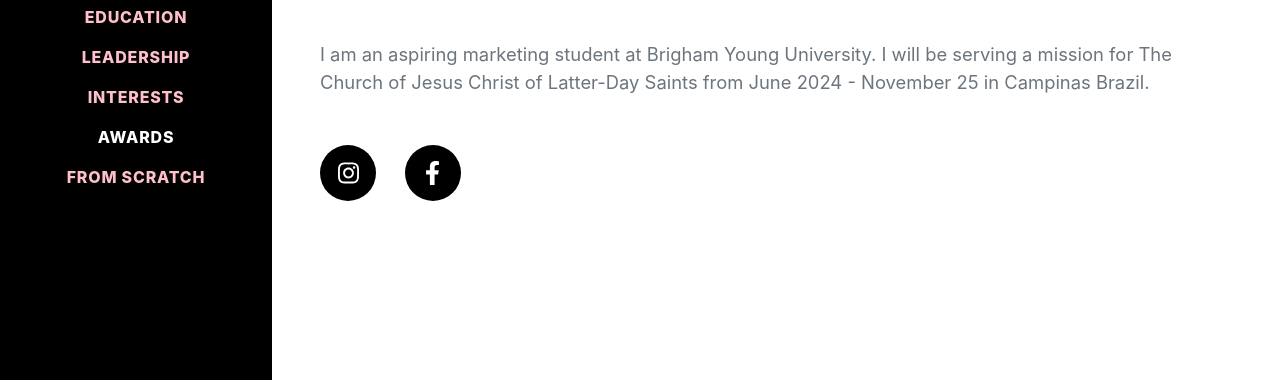
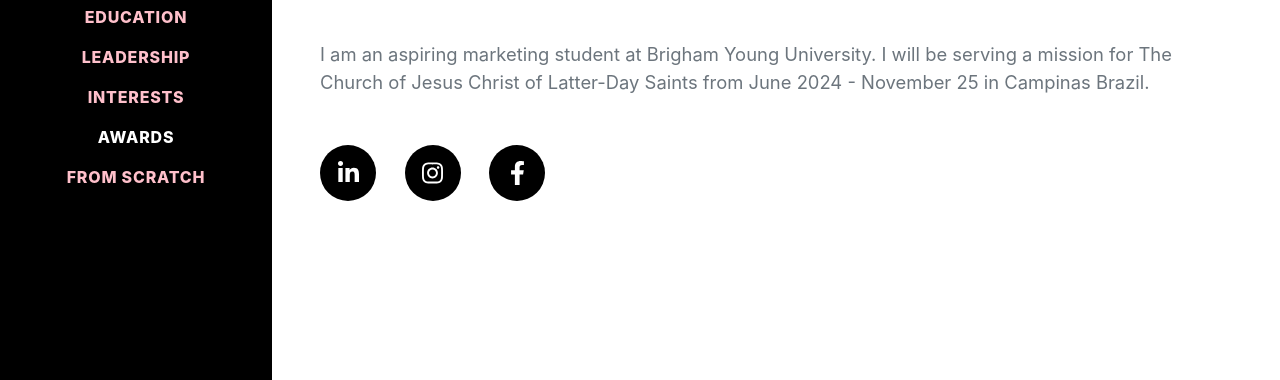
Before and after one commit to kja2004/IS201Final, a plain HTML site: page index.html in a window 1280 px wide. Shown: the part 417-797 px from the top of the page. Drawn offline with nearby package versions, Linux system fonts and the light colour scheme; a web font is replaced by a local one.

Commit message:
Add files via upload

```diff
--- a/index.html
+++ b/index.html
@@ -50,7 +50,7 @@
                     </div>
                     <p class="lead mb-5">I am an aspiring marketing student at Brigham Young University. I will be serving a mission for The Church of Jesus Christ of Latter-Day Saints from June 2024 - November 25 in Campinas Brazil.</p>
                     <div class="social-icons">
-                        <!-- <a class="social-icon" href="www.linkedin.com/in/katelyn-anderson-ab36b9252"><i class="fab fa-linkedin-in"></i></a> -->
+                        <a class="social-icon" href="https://www.linkedin.com/in/katelyn-anderson-ab36b9252"><i class="fab fa-linkedin-in"></i></a>
                         <a class="social-icon" href="https://www.instagram.com/katelynanderson___/?next=%2F"><i class="fab fa-instagram"></i></a>
                         <a class="social-icon" href="https://www.facebook.com/katelyn.anderson.908579"><i class="fab fa-facebook-f"></i></a>
                     </div>
```
